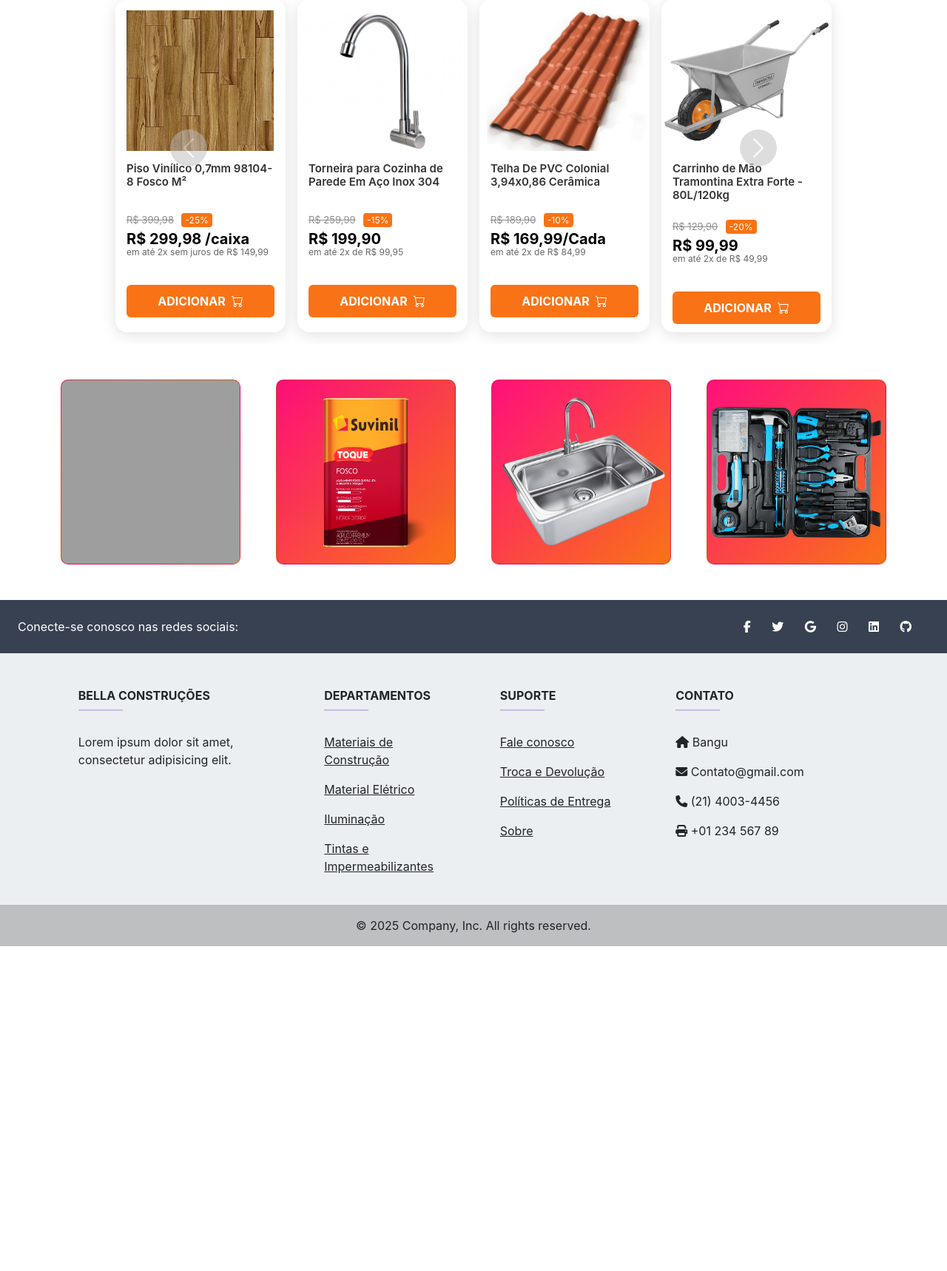
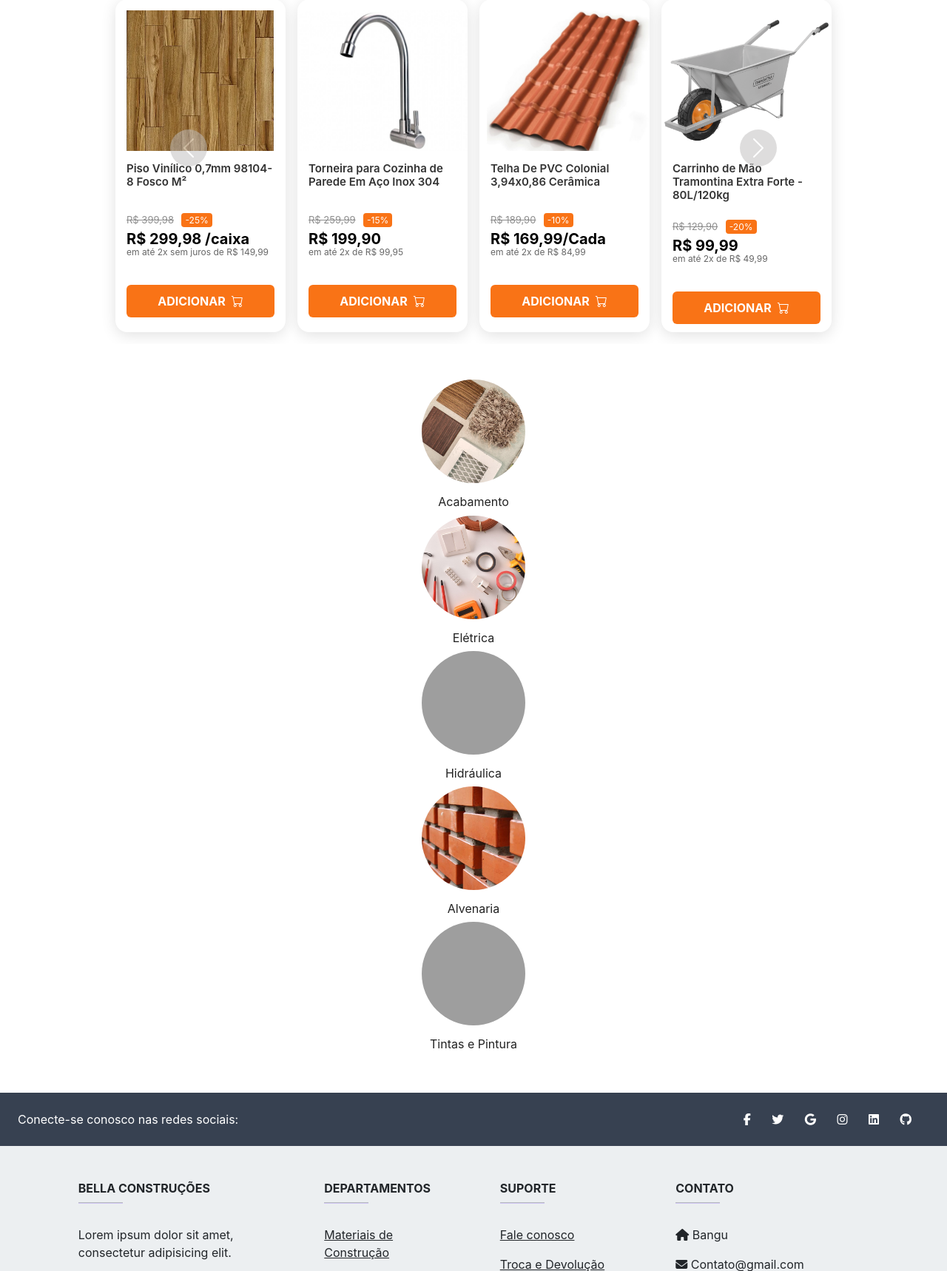
Before and after one commit to RafaelMarques159/TCC, a PHP site: page /TCC/FrontLoja.php in a window 1280 px wide. Shown: the part 1320-3038 px from the top of the page at 74% size. Before the commit the page ends 2599 px from the top, so only its background shows below. Run offline with PHP 8.4, Linux system fonts and the light colour scheme; data comes from the database, SQL or seed files in the repository; some libraries are stand-ins or nearby versions; grey boxes are pictures that could not be loaded.

Commit message:
Update FrontLoja.php

```diff
--- a/FrontLoja.php
+++ b/FrontLoja.php
@@ -465,54 +465,58 @@
     </button>
   </div>
 
-  <div class="container my-5">
-    <div class="row g-5 justify-content-center">
-      <!-- Card 1 -->
-      <div class="col-12 col-sm-6 col-md-3 d-flex justify-content-center">
-        <div class="card">
-          <img src="/TCC/imagensfront/Cimento forte.png" class="card-img" alt="Cimento forte">
+  <section class="py-5 overflow-hidden">
+    <div class="container-lg container-ajuste">
+      <div class="row">
+        <div class="col-md-12">
 
-          <div class="card__content">
-            <p class="card__title">Material de Construção</p>
-            <p class="card__description">Materiais de construção que garantem força, durabilidade e resultado
-              profissional em cada obra.</p>
+          <?php
+          include_once "config.php";
+
+          $sql = "SELECT * FROM categorias";
+          $res = $conn->query($sql);
+          ?>
+
+          <div class="category-carousel swiper">
+            <div class="swiper-wrapper">
+
+              <?php
+              if ($res && $res->num_rows > 0) {
+                while ($row = $res->fetch_object()) {
+
+                  // Proteção evitando HTML quebrado
+                  $img = htmlspecialchars($row->img_categoria, ENT_QUOTES, 'UTF-8');
+                  $nome = htmlspecialchars($row->nome_categoria, ENT_QUOTES, 'UTF-8');
+
+                  // Marca categoria ativa se estiver no filtro (GET)
+                  $ativo = (!empty($_GET['categorias']) && in_array($row->id_categoria, $_GET['categorias']))
+                    ? "categoria-ativa"
+                    : "";
+                  echo "
+                                <a href='produtos.php?categorias[]={$row->id_categoria}' class='nav-link swiper-slide text-center categoria-item {$ativo}'>
+
+                                    <img src='{$img}'
+                                         class='rounded-circle'
+                                         style='width:140px;height:140px;object-fit:cover;'
+                                         alt='{$nome}'>
+
+                                    <h4 class='fs-6 mt-3 fw-normal category-title'>
+                                        {$nome}
+                                    </h4>
+
+                                </a>
+                                ";
+                }
+              }
+              ?>
+
+            </div>
+          </div>
+
         </div>
       </div>
     </div>
-      <!-- Card 2 -->
-      <div class="col-12 col-sm-6 col-md-3 d-flex justify-content-center">
-        <div class="card">
-          <img src="/TCC/imagensfront/tinta suvinil.webp" class="card-img" alt="tinta suvinil">
-          <div class="card__content">
-            <p class="card__title">Tintas</p>
-            <p class="card__description">Pinte, proteja e transforme seus ambientes com mais qualidade e mais
-              rendimento.</p>
-          </div>
-        </div>
-      </div>
-      <!-- Card 3 -->
-      <div class="col-12 col-sm-6 col-md-3 d-flex justify-content-center">
-        <div class="card">
-          <img src="/TCC/imagensfront/pia.png" class="card-img" alt="Pia">
-          <div class="card__content">
-            <p class="card__title">Louças</p>
-            <p class="card__description">Escolha louças que facilitam seu dia a dia e elevam o padrão da sua obra.</p>
-          </div>
-        </div>
-      </div>
-      <!-- Card 4 -->
-      <div class="col-12 col-sm-6 col-md-3 d-flex justify-content-center">
-        <div class="card">
-          <img src="/TCC/imagensfront/Ferramentas.png" class="card-img" alt="Ferramentas">
-          <div class="card__content">
-            <p class="card__title">Ferramentas</p>
-            <p class="card__description">Invista em ferramentas que valorizam seu serviço e aumentam sua produtividade.
-            </p>
-          </div>
-        </div>
-      </div>
-    </div>
-  </div>
+  </section>
 
   <!--inicio do rodape-->
   <!-- Footer -->
```
Lines whose indentation alone changed are shown as unchanged.
